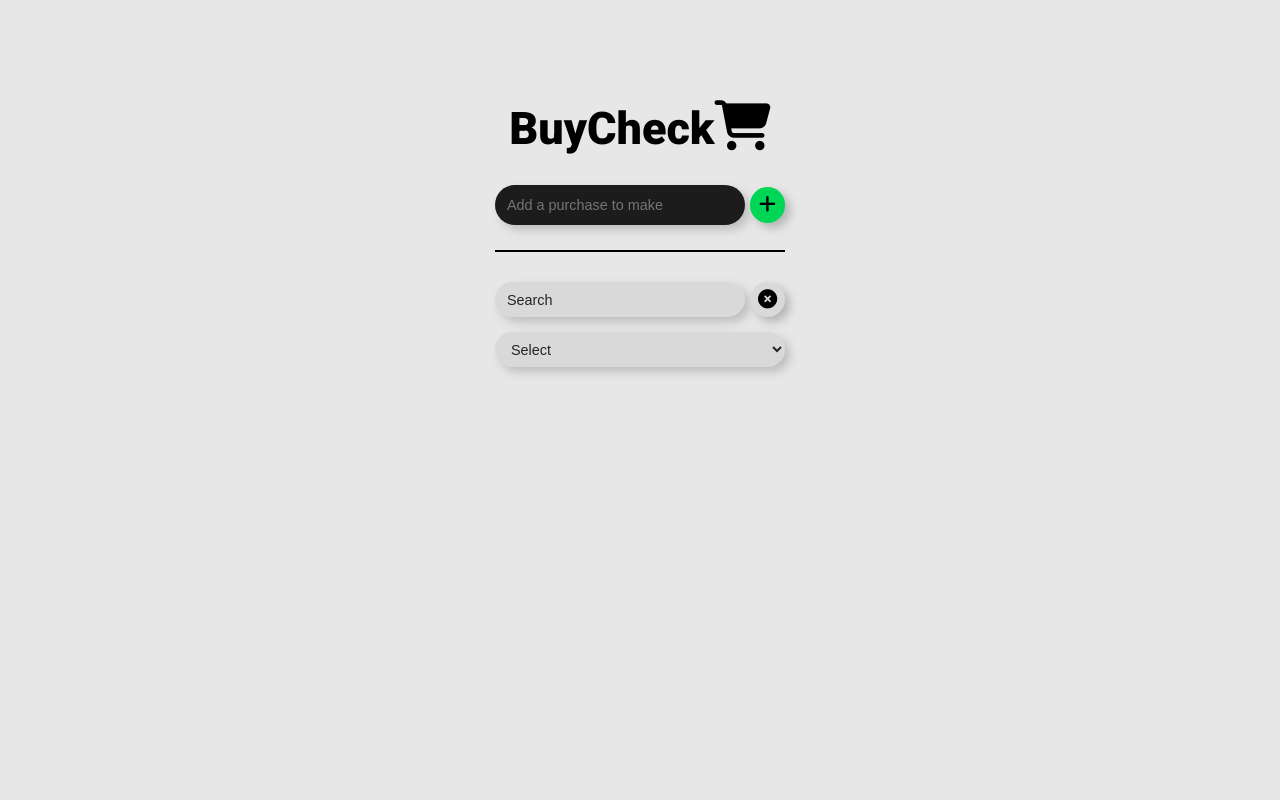
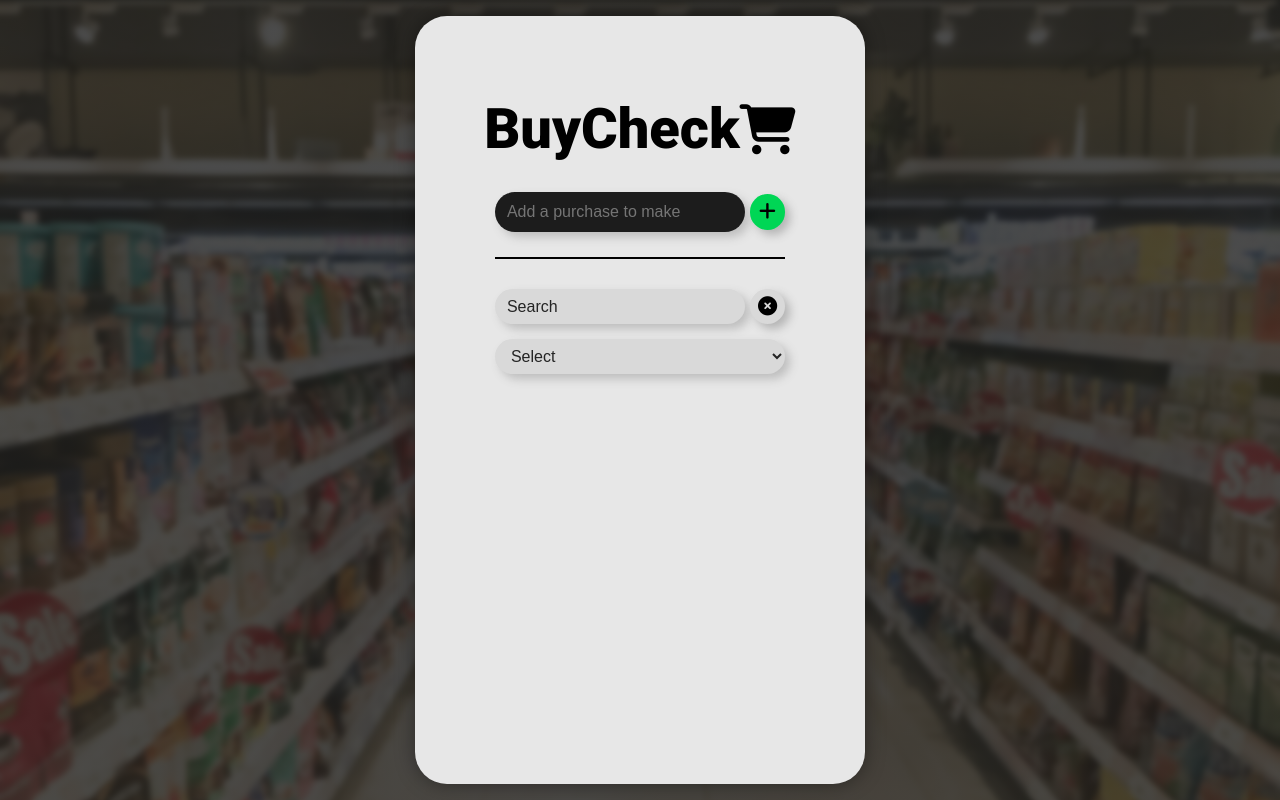
Before and after one commit to gustavoataidez/buycheck, a plain HTML site: page index.html in a window 1280 px wide. Drawn offline with nearby package versions, Linux system fonts and the light colour scheme.

Commit message:
wip: responsividade desktop

```diff
--- a/css/style.css
+++ b/css/style.css
@@ -12,7 +12,7 @@ main {
     margin: auto;
     background-color: #e7e7e7;
     height: 100vh;
-    max-width: 500px;
+    max-width: 540px;
     display: flex;
     flex-direction: column;
     align-items: center;
@@ -42,7 +42,7 @@ h1 {
     width: 250px;
     border: none;
     background-color: #1C1C1C;
-    font-size: 0.9rem;
+    font-size: 1rem;
     height: 2.5rem;
     padding-left: 12px;
     padding-right: 10px;
@@ -71,7 +71,7 @@ h1 {
     transform: translatey(-2px);
 }
 #button-cancel {
-    font-size: 0.9rem;
+    font-size: 1rem;
     font-weight: 600;
     border: none;
     background-color: #B5B5B5;
@@ -89,7 +89,7 @@ h1 {
     box-shadow: 5px 5px 10px rgb(180, 180, 180);
 }
 #edit-form h3 {
-    font-size: 0.9rem;
+    font-size: 1rem;
     font-weight: 600;
     color: #EEEEEE;
     padding-bottom: 10px;
@@ -111,7 +111,7 @@ h1 {
     font-weight: 600;
     background-color: #D9D9D9;
     box-shadow: none;
-    font-size: 0.8rem;
+    font-size: 0.9rem;
     height: 2.2rem;
 }
 #input-edit::placeholder{
@@ -142,7 +142,7 @@ h1 {
     width: 290px;
     border: none;
     background-color: #D9D9D9;
-    font-size: 0.9rem;
+    font-size: 1rem;
     height: 2.2rem;
     padding-left: 12px;
     outline: none;
@@ -180,7 +180,7 @@ h1 {
     padding: 10px;
     width: 300px;
     border-radius: 20px;
-    font-size: 0.9rem;
+    font-size: 1rem;
     line-height: 1rem;
     box-shadow: 5px 5px 10px rgb(190, 190, 190);
 }
@@ -206,3 +206,30 @@ h1 {
     text-decoration: line-through 2px;
     background-color: #00D655;
 }
+
+@media (min-width: 550px) {
+body{
+    background:
+    linear-gradient(rgba(30,30,30,0.8), rgba(30,30,30,0.8)),
+    url("../assets/supermarket.jpg");
+    background-size: cover;
+    background-position: center;
+}
+main {
+    margin: 1rem auto;
+    background-color: #e7e7e7;
+    height: 96vh;
+    max-width: 450px;
+    display: flex;
+    flex-direction: column;
+    align-items: center;
+    padding-top: 80px;
+    border-radius: 2rem;
+    box-shadow: 00px 0px 20px rgb(0, 0, 0,0.4);
+}
+h1 {
+    font-size: 3.5rem;
+    font-weight: 900;
+    padding-bottom: 30px;
+}
+}
```
Also changed, not shown: assets/supermarket.jpg (added).
